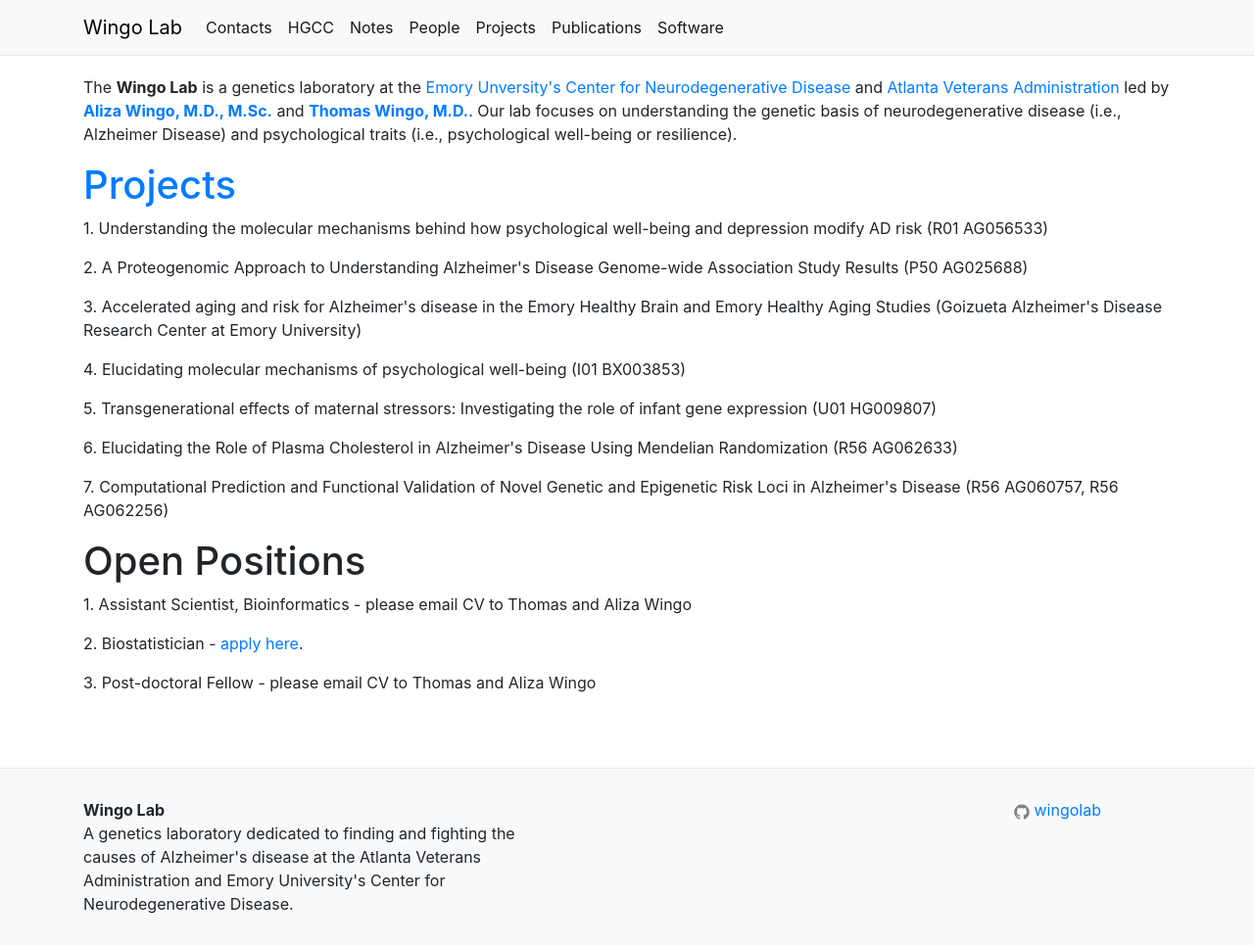
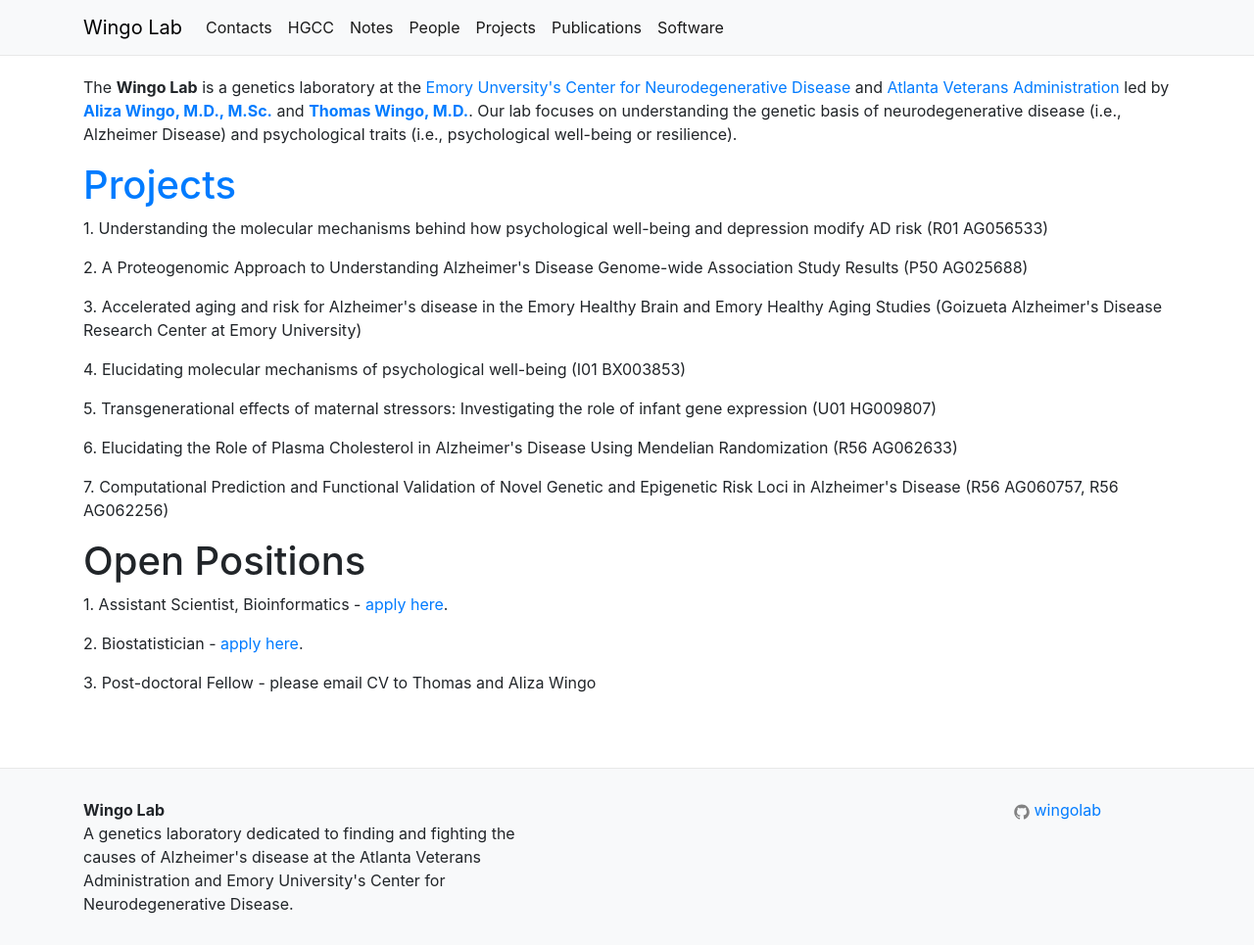
Before and after one commit to wingolab/wingolab.github.io, a Jekyll site: the page built from index.html, in a window 1280 px wide. Shown: the whole page at 98% size. Built offline with Jekyll 4.4.1, drawn with Linux system fonts in a browser that asks for light colours; the list of posts is cut into pages by our own code.

Commit message:
Add link for job position

```diff
--- a/index.html
+++ b/index.html
@@ -31,9 +31,11 @@
     Epigenetic Risk Loci in Alzheimer's Disease (R56 AG060757, R56 AG062256) </p>
 
   <h1>Open Positions</h1>
-  <p>1. Assistant Scientist, Bioinformatics - please email CV to Thomas and Aliza Wingo</p>
+  <p>1. Assistant Scientist, Bioinformatics -
+    <a href="https://staff-emory.icims.com/jobs/44760/scientist%2c-assistant-bioinformatics/job">
+    apply here</a>.</p></p>
   <p>2. Biostatistician -
-    <a href="https://staff-emory.icims.com/jobs/43820/biostatistician/job?in_iframe=1">
+    <a href="https://staff-emory.icims.com/jobs/43820/biostatistician/job">
       apply here</a>.</p>
   <p>3. Post-doctoral Fellow - please email CV to Thomas and Aliza Wingo</p>
 
```
